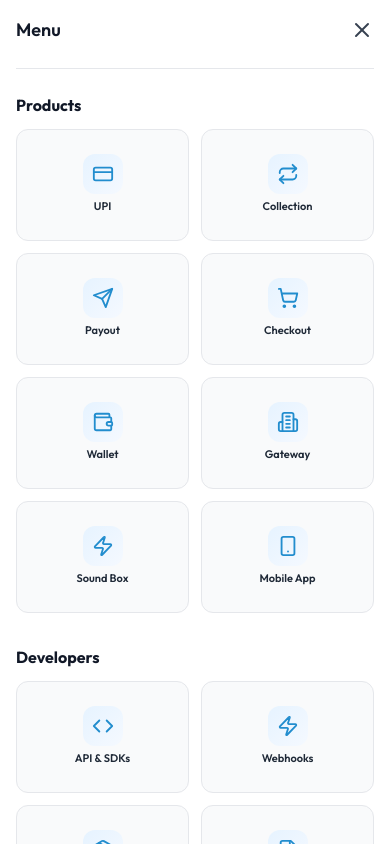
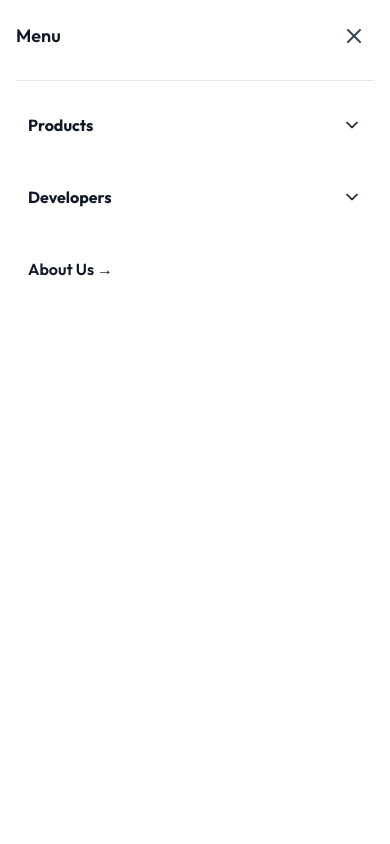
Before and after one commit to silanpay/silanpay, a React (Vite) app in the folder frontend/: page /terms in a window 390 px wide. Both pictures are taken after a click on the button 362 px from the left and 24 px from the top of the page. Shown: the top 844 px of the page. Built offline with nearby package versions, Linux system fonts and the light colour scheme.

Commit message:
header fix

```diff
--- a/frontend/src/components/layout/Header.jsx
+++ b/frontend/src/components/layout/Header.jsx
@@ -34,6 +34,11 @@ const Header = () => {
   const [isScrolled, setIsScrolled] = useState(false);
   const [isProductsDropdownOpen, setIsProductsDropdownOpen] = useState(false);
   const [isDevelopersDropdownOpen, setIsDevelopersDropdownOpen] = useState(false);
+
+  // Mobile dropdown states
+  const [isMobileProductsOpen, setIsMobileProductsOpen] = useState(false);
+  const [isMobileDevelopersOpen, setIsMobileDevelopersOpen] = useState(false);
+
   const productsCloseTimerRef = useRef(null);
   const developersCloseTimerRef = useRef(null);
 
@@ -263,7 +268,7 @@ const Header = () => {
           <div className="lg:hidden">
             <button
               onClick={() => setIsMobileMenuOpen(!isMobileMenuOpen)}
-              className="text-gray-700 hover:text-[#228DCE]"
+              className="p-2 text-gray-700 hover:text-[#228DCE] active:scale-90 transition-all duration-200"
             >
               {isMobileMenuOpen ? <X size={24} /> : <Menu size={24} />}
             </button>
@@ -284,7 +289,7 @@ const Header = () => {
                 <span className="text-lg font-semibold text-gray-900">Menu</span>
                 <button
                   onClick={() => setIsMobileMenuOpen(false)}
-                  className="text-gray-700 hover:text-[#228DCE]"
+                  className="p-2 text-gray-700 hover:text-[#228DCE] active:scale-90 transition-all duration-200"
                 >
                   <X size={24} />
                 </button>
@@ -296,58 +301,106 @@ const Header = () => {
                 animate="visible"
                 className="mt-6 space-y-8"
               >
-                {/* Products */}
+                {/* Products Dropdown */}
                 <div>
-                  <h3 className="text-base font-bold text-gray-900 mb-3">
+                  <button
+                    onClick={() => setIsMobileProductsOpen(!isMobileProductsOpen)}
+                    className="w-full flex items-center justify-between text-base font-bold text-gray-900 hover:text-[#228DCE] active:text-[#228DCE] active:scale-95 px-3 py-2 rounded-lg transition-all duration-200 hover:bg-[#f0f9ff]"
+                  >
                     Products
-                  </h3>
-                  <div className="grid grid-cols-2 gap-3">
+                    <ChevronDown
+                      size={20}
+                      className={`transform transition-transform duration-300 ${
+                        isMobileProductsOpen ? "rotate-180" : ""
+                      }`}
+                    />
+                  </button>
+
+                  {/* Products Cards - Hidden by default, shown on click */}
+                  <AnimatePresence>
+                    {isMobileProductsOpen && (
+                      <motion.div
+                        variants={dropdownVariants}
+                        initial="hidden"
+                        animate="visible"
+                        exit="exit"
+                        className="mt-4 grid grid-cols-2 gap-3"
+                      >
                         {productCards.map((product, index) => (
                           <Link
                             key={index}
                             to={product.href}
-                        onClick={() => setIsMobileMenuOpen(false)}
-                        className="group flex flex-col items-center bg-[#f9fafb] border border-gray-200 rounded-xl p-3 h-28 justify-center hover:bg-[#e8f4fb] hover:border-[#228DCE] transition-all"
+                            onClick={() => {
+                              setIsMobileMenuOpen(false);
+                              setIsMobileProductsOpen(false);
+                            }}
+                            className="group flex flex-col items-center bg-[#f9fafb] border-2 border-gray-200 rounded-xl p-3 h-28 justify-center active:bg-[#e8f4fb] active:border-[#228DCE] active:scale-95 transition-all duration-200 hover:bg-[#f5f9fc] hover:border-[#228DCE]/50"
                           >
-                        <div className="w-10 h-10 rounded-xl flex items-center justify-center mb-1 bg-gradient-to-br from-[#e6f3ff] to-[#f5f9ff] group-hover:scale-110 transition-transform">
+                            <div className="w-10 h-10 rounded-xl flex items-center justify-center mb-1 bg-gradient-to-br from-[#e6f3ff] to-[#f5f9ff] group-active:scale-90 group-hover:scale-105 transition-transform duration-200">
                               <product.icon
                                 size={22}
                                 className="text-[#228DCE]"
                               />
                             </div>
-                        <p className="text-[11px] font-semibold text-gray-800 group-hover:text-[#228DCE]">
+                            <p className="text-[11px] font-semibold text-gray-800 group-hover:text-[#228DCE] group-active:text-[#228DCE]">
                               {product.name}
                             </p>
                           </Link>
                         ))}
-                  </div>
+                      </motion.div>
+                    )}
+                  </AnimatePresence>
                 </div>
 
-                {/* Developers */}
+                {/* Developers Dropdown */}
                 <div>
-                  <h3 className="text-base font-bold text-gray-900 mb-3">
+                  <button
+                    onClick={() => setIsMobileDevelopersOpen(!isMobileDevelopersOpen)}
+                    className="w-full flex items-center justify-between text-base font-bold text-gray-900 hover:text-[#228DCE] active:text-[#228DCE] active:scale-95 px-3 py-2 rounded-lg transition-all duration-200 hover:bg-[#f0f9ff]"
+                  >
                     Developers
-                  </h3>
-                  <div className="grid grid-cols-2 gap-3">
+                    <ChevronDown
+                      size={20}
+                      className={`transform transition-transform duration-300 ${
+                        isMobileDevelopersOpen ? "rotate-180" : ""
+                      }`}
+                    />
+                  </button>
+
+                  {/* Developers Cards - Hidden by default, shown on click */}
+                  <AnimatePresence>
+                    {isMobileDevelopersOpen && (
+                      <motion.div
+                        variants={dropdownVariants}
+                        initial="hidden"
+                        animate="visible"
+                        exit="exit"
+                        className="mt-4 grid grid-cols-2 gap-3"
+                      >
                         {developerCards.map((item, index) => (
                           <Link
                             key={index}
                             to={item.href}
-                        onClick={() => setIsMobileMenuOpen(false)}
-                        className="group flex flex-col items-center bg-[#f9fafb] border border-gray-200 rounded-xl p-3 h-28 justify-center hover:bg-[#e8f4fb] hover:border-[#228DCE] transition-all"
+                            onClick={() => {
+                              setIsMobileMenuOpen(false);
+                              setIsMobileDevelopersOpen(false);
+                            }}
+                            className="group flex flex-col items-center bg-[#f9fafb] border-2 border-gray-200 rounded-xl p-3 h-28 justify-center active:bg-[#e8f4fb] active:border-[#228DCE] active:scale-95 transition-all duration-200 hover:bg-[#f5f9fc] hover:border-[#228DCE]/50"
                           >
-                        <div className="w-10 h-10 rounded-xl flex items-center justify-center mb-1 bg-gradient-to-br from-[#e6f3ff] to-[#f5f9ff] group-hover:scale-110 transition-transform">
+                            <div className="w-10 h-10 rounded-xl flex items-center justify-center mb-1 bg-gradient-to-br from-[#e6f3ff] to-[#f5f9ff] group-active:scale-90 group-hover:scale-105 transition-transform duration-200">
                               <item.icon
                                 size={22}
                                 className="text-[#228DCE]"
                               />
                             </div>
-                        <p className="text-[11px] font-semibold text-gray-800 group-hover:text-[#228DCE]">
+                            <p className="text-[11px] font-semibold text-gray-800 group-hover:text-[#228DCE] group-active:text-[#228DCE]">
                               {item.name}
                             </p>
                           </Link>
                         ))}
-                  </div>
+                      </motion.div>
+                    )}
+                  </AnimatePresence>
                 </div>
 
                 {/* About */}
@@ -355,7 +408,7 @@ const Header = () => {
                   <Link
                     to="/about-us"
                     onClick={() => setIsMobileMenuOpen(false)}
-                    className="text-gray-900 font-semibold hover:text-[#228DCE]"
+                    className="block text-gray-900 font-semibold hover:text-[#228DCE] active:text-[#228DCE] px-3 py-2 rounded-lg transition-all duration-200 hover:bg-[#f0f9ff] active:bg-[#e8f4fb] active:scale-95"
                   >
                     About Us →
                   </Link>
```
Lines whose indentation alone changed are shown as unchanged.
